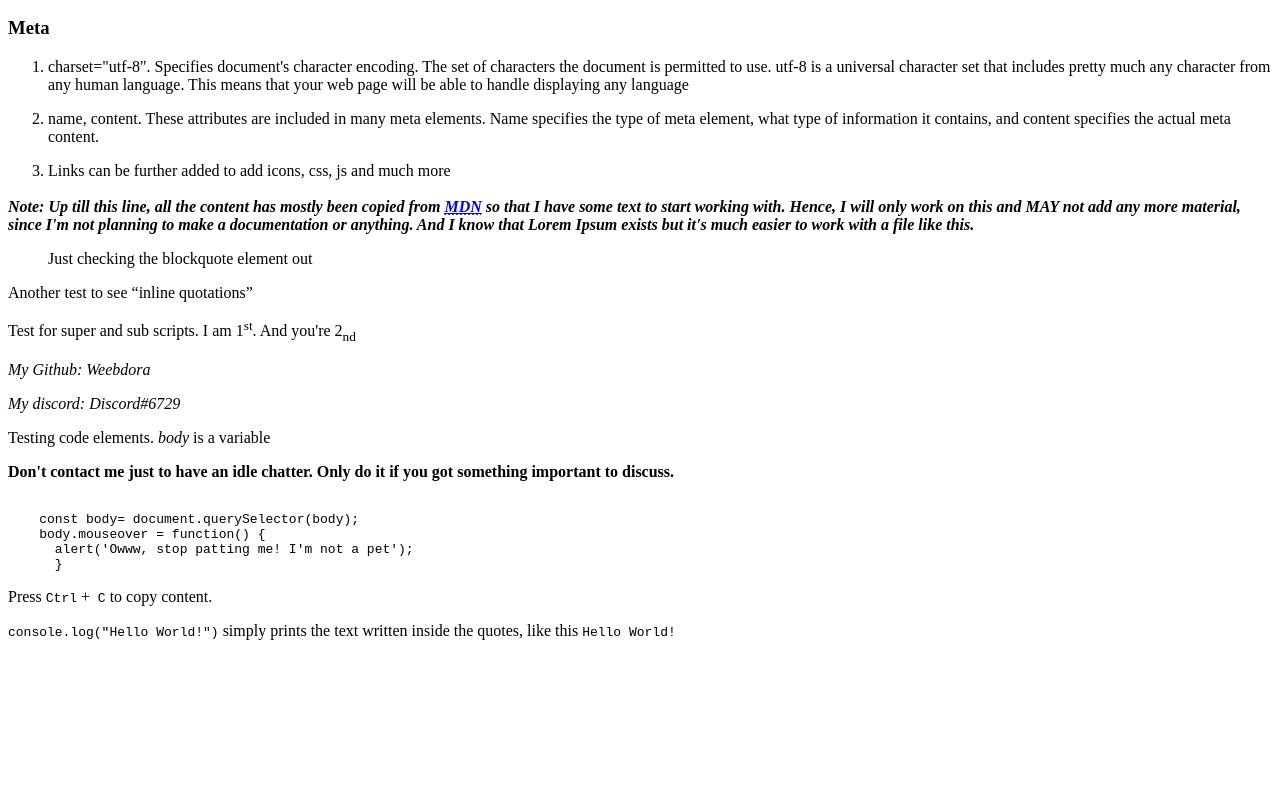
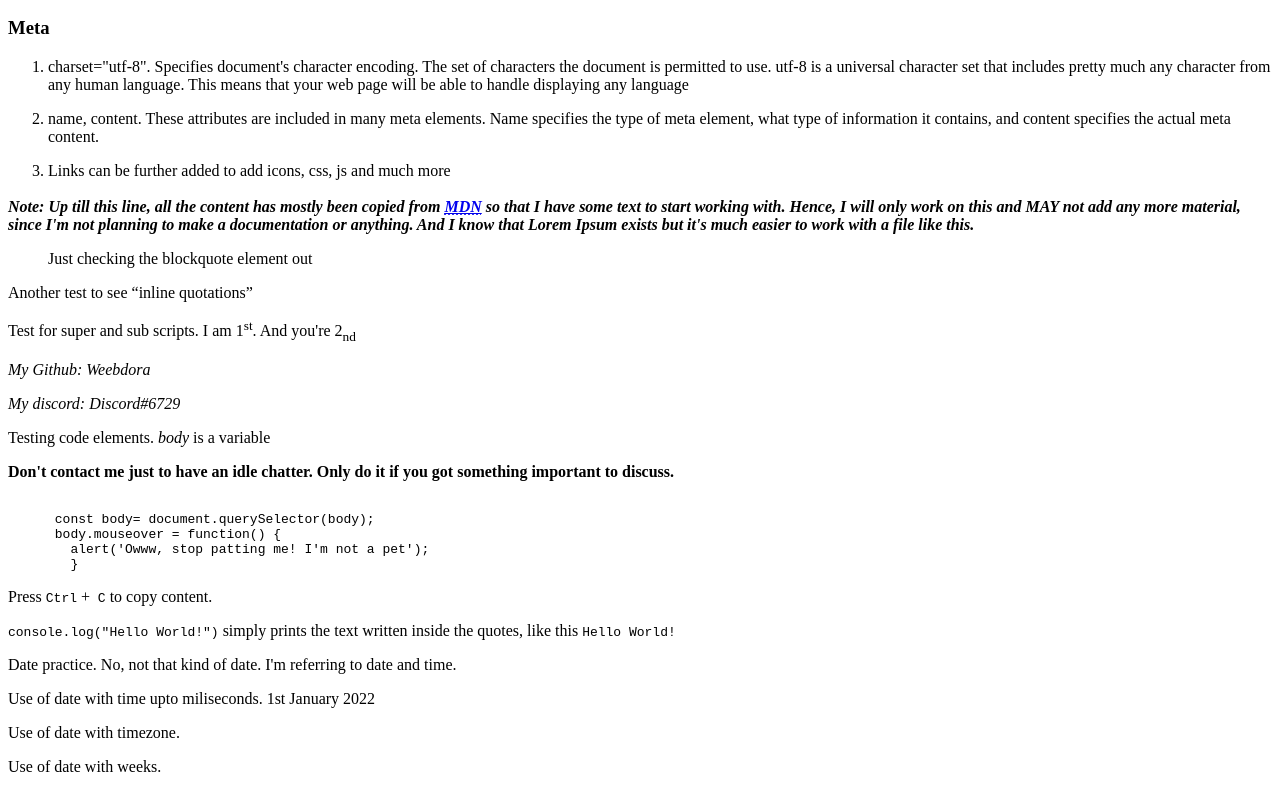
Before and after one commit to Weebdora/weebdora.github.io, a plain HTML site: page index.html in a window 1280 px wide. Shown: the part 1556-2348 px from the top of the page. Before the commit the page ends 2212 px from the top, so only its background shows below. Drawn offline with Linux system fonts and the light colour scheme.

Commit message:
Update index.html

```diff
--- a/index.html
+++ b/index.html
@@ -89,6 +89,7 @@
       <p> My Github: Weebdora</p>
       <p> My discord: Discord#6729</p>
     </address>
+    <div>
       <p>Testing code elements. <var>body</var> is a variable </p>
       <p><b>Don't contact me just to have an idle chatter. Only do it if you got something important to discuss.</b></p>
       <pre><code>
@@ -98,5 +99,12 @@
         }</code></pre>
       <p>Press <kbd>Ctrl</kbd> +<kbd> C</kbd> to copy content.</p>
       <p><code>console.log(&quot;Hello World!&quot;)</code> simply prints the text written inside the quotes, like this <samp>Hello World!</samp></p>
+    </div>
+    <div>
+      <p>Date practice. No, not that kind of date. I'm referring to date and time.</p>
+      <p>Use of date with time upto miliseconds. <time datetime="2022-01-01T00:00:00.01">1st January 2022</time></p>
+      <p>Use of date with timezone. <time datetime="2022-01-01T00:00+1:00"></time></p>
+      <p>Use of date with weeks. <time datetime="2022-W12"></time></p>
+    </div>
   </body>
 </html>
```
Lines whose indentation alone changed are shown as unchanged.
